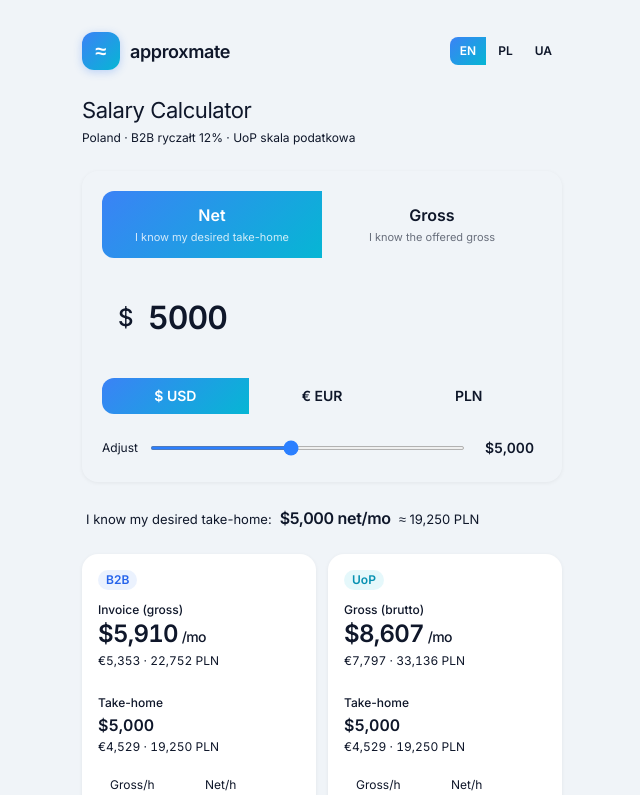
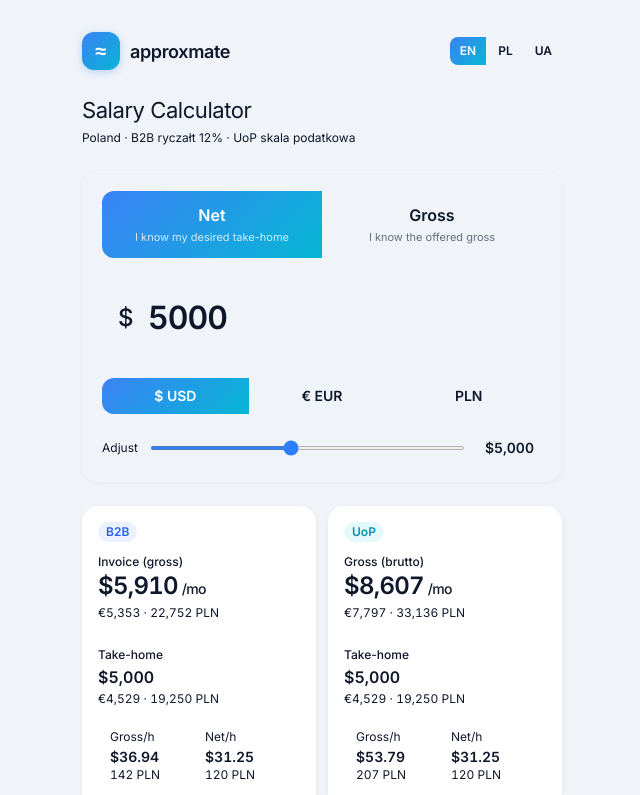
Before and after one commit to si13n/approx-mate, a React (Vite) app: page / in a window 1280 px wide. Shown: the top 795 px of the page, without its empty margins (318-958 px from the left). Built offline with nearby package versions, Linux system fonts and the light colour scheme; the HTML template or start-up script is replaced by a standard one.

Commit message:
Removed sumary

```diff
--- a/src/App.tsx
+++ b/src/App.tsx
@@ -470,21 +470,6 @@ export default function App() {
         {/* ── RESULTS ── */}
         {results && amount > 0 && (
           <>
-            {/* Summary line */}
-            <div className="px-1 flex items-baseline gap-2">
-              <span style={{ fontSize: "0.8125rem", color: "var(--color-muted-foreground)" }}>
-                {inputType === "net" ? t.netDesc : t.grossDesc}:
-              </span>
-              <span style={{ fontFamily: "var(--font-display)", fontWeight: 700, fontSize: "1rem", color: "var(--color-foreground)", letterSpacing: "-0.02em" }}>
-                {fmt(amount, currency)} {inputType === "net" ? t.net.toLowerCase() : t.gross.toLowerCase()}{t.perMonth}
-              </span>
-              {currency !== "PLN" && (
-                <span style={{ fontSize: "0.8125rem", color: "var(--color-muted-foreground)" }}>
-                  ≈ {fmt(toPLN(amount, currency), "PLN")}
-                </span>
-              )}
-            </div>
-
             {/* Two cards */}
             <div className="grid grid-cols-2 gap-3">
               <SalaryCard
```
Also changed, not shown: 1 other file (tests, documents, lock files or other folders).
